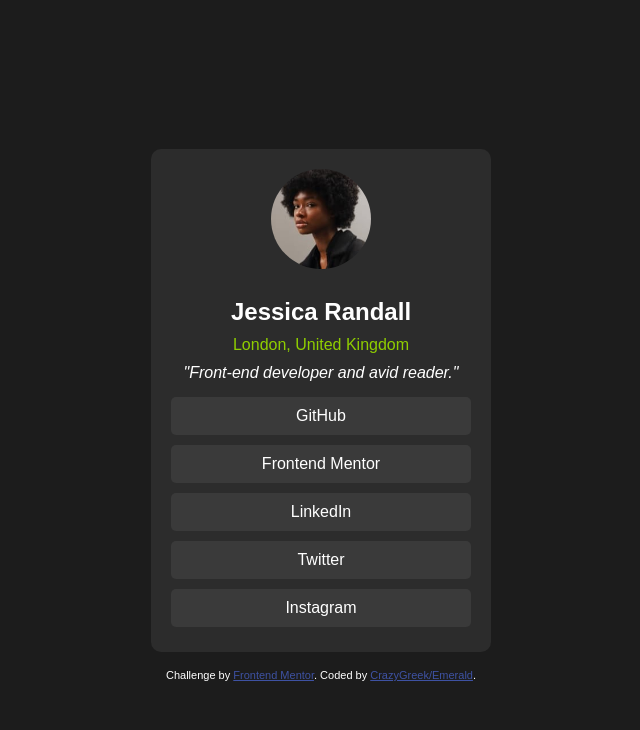
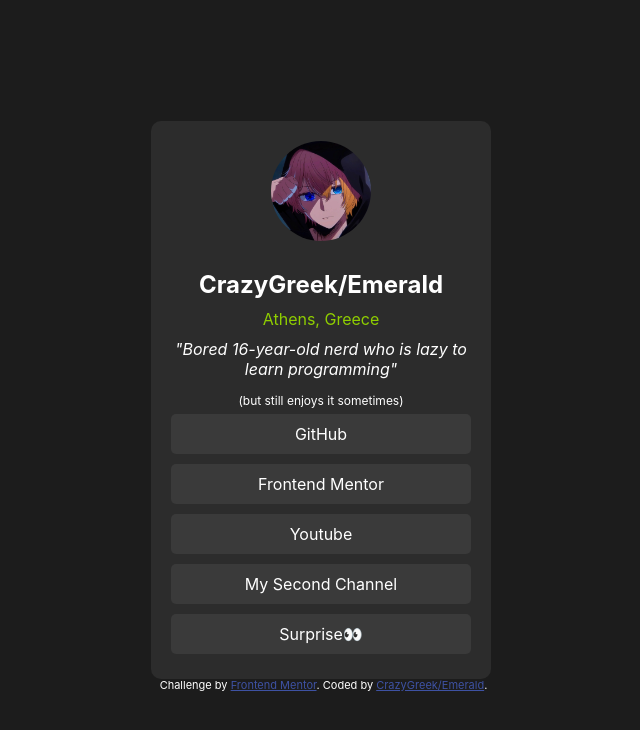
Before and after one commit to CrazyGreekGR/social-links-profile-frontendmentor, a plain HTML site: page index.html in a window 1280 px wide. Shown: the whole page, without its empty margins (319-959 px from the left). Drawn offline with Linux system fonts and the light colour scheme.

Commit message:
Finished(I hope)

```diff
--- a/index.html
+++ b/index.html
@@ -16,22 +16,23 @@
 </head>
 <body>
   <div class="profile-card">
-    <img src="assets/images/avatar-jessica.jpeg" alt="Jessica Randall" class="profile-img">
-    <h1 class="name">Jessica Randall</h1>
-    <p class="location">London, United Kingdom</p>
-    <p class="bio">"Front-end developer and avid reader."</p>
+    <img src="assets/images/pfp.jpg" alt="Jessica Randall" class="profile-img">
+    <h1 class="name">CrazyGreek/Emerald</h1>
+    <p class="location">Athens, Greece</p>
+    <p class="bio">"Bored 16-year-old nerd who is lazy to learn programming"</p>
+    <p2 class="extra">(but still enjoys it sometimes)</p2>
     <div class="social-links">
-        <a href="#" class="btn">GitHub</a>
-        <a href="#" class="btn">Frontend Mentor</a>
-        <a href="#" class="btn">LinkedIn</a>
-        <a href="#" class="btn">Twitter</a>
-        <a href="#" class="btn">Instagram</a>
+        <a href="https://github.com/CrazyGreekGR" class="btn">GitHub</a>
+        <a href="https://www.frontendmentor.io/profile/CrazyGreekGR" class="btn">Frontend Mentor</a>
+        <a href="https://www.youtube.com/@CrazyGreekGR" class="btn">Youtube</a>
+        <a href="https://www.youtube.com/@sunrise_edits" class="btn">My Second Channel</a>
+        <a href="https://www.youtube.com/watch?v=dQw4w9WgXcQ" class="btn">Surprise👀</a>
     </div>
 </div>
 
   <div class="attribution">
-    Challenge by <a href="https://www.frontendmentor.io?ref=challenge" target="_blank">Frontend Mentor</a>.
-    Coded by <a href="#">CrazyGreek/Emerald</a>.
+    Challenge by <a href="https://www.frontendmentor.io/challenges/social-links-profile-UG32l9m6dQ" target="_blank">Frontend Mentor</a>.
+    Coded by <a href="https://github.com/CrazyGreekGR">CrazyGreek/Emerald</a>.
   </div>
 </body>
 </html>
--- a/styles.css
+++ b/styles.css
@@ -1,4 +1,9 @@
 /* styles.css */
+
+@font-face {
+    font-family: Inter;
+    src: local(assets/fonts/Inter-VariableFont_slnt,wght)
+}
 
 body {
     display: flex;
@@ -7,7 +12,7 @@ body {
     height: 100vh;
     margin: 0;
     background-color: #1c1c1c;
-    font-family: Arial, sans-serif;
+    font-family: Inter;
 }
 
 .profile-card {
@@ -42,6 +47,12 @@ body {
     margin: 10px 0;
 }
 
+.extra{
+    font-family: Inter;
+    margin: 10px 0;
+    font-size: 12px;
+}
+
 .social-links {
     display: flex;
     flex-direction: column;
@@ -65,8 +76,8 @@ body {
 
 .attribution{
     position: absolute;
-    margin-top: 550px;
+    margin-top: 570px;
     color: white;
-    margin-left: auto;
+    margin-left: 5px;
     margin-right: auto;
 }
```
Also changed, not shown: assets/images/pfp.jpg (added).
